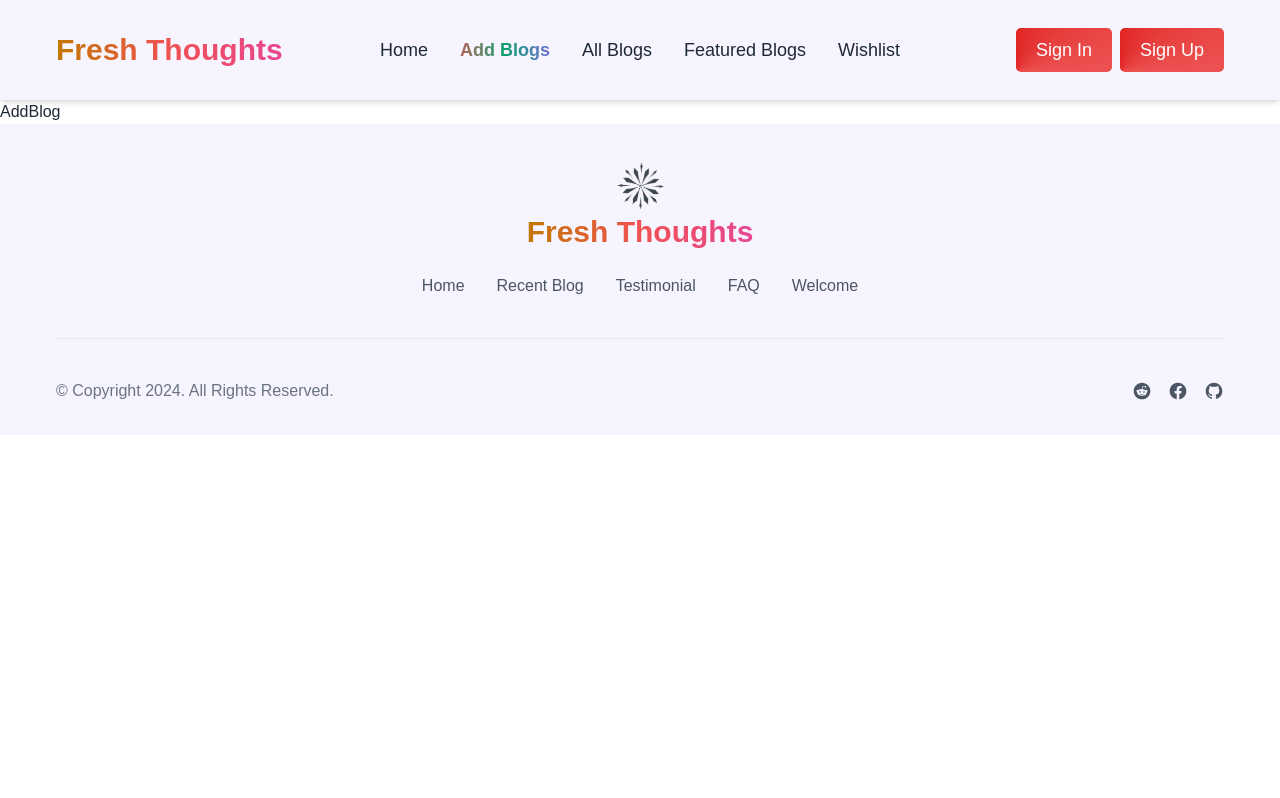
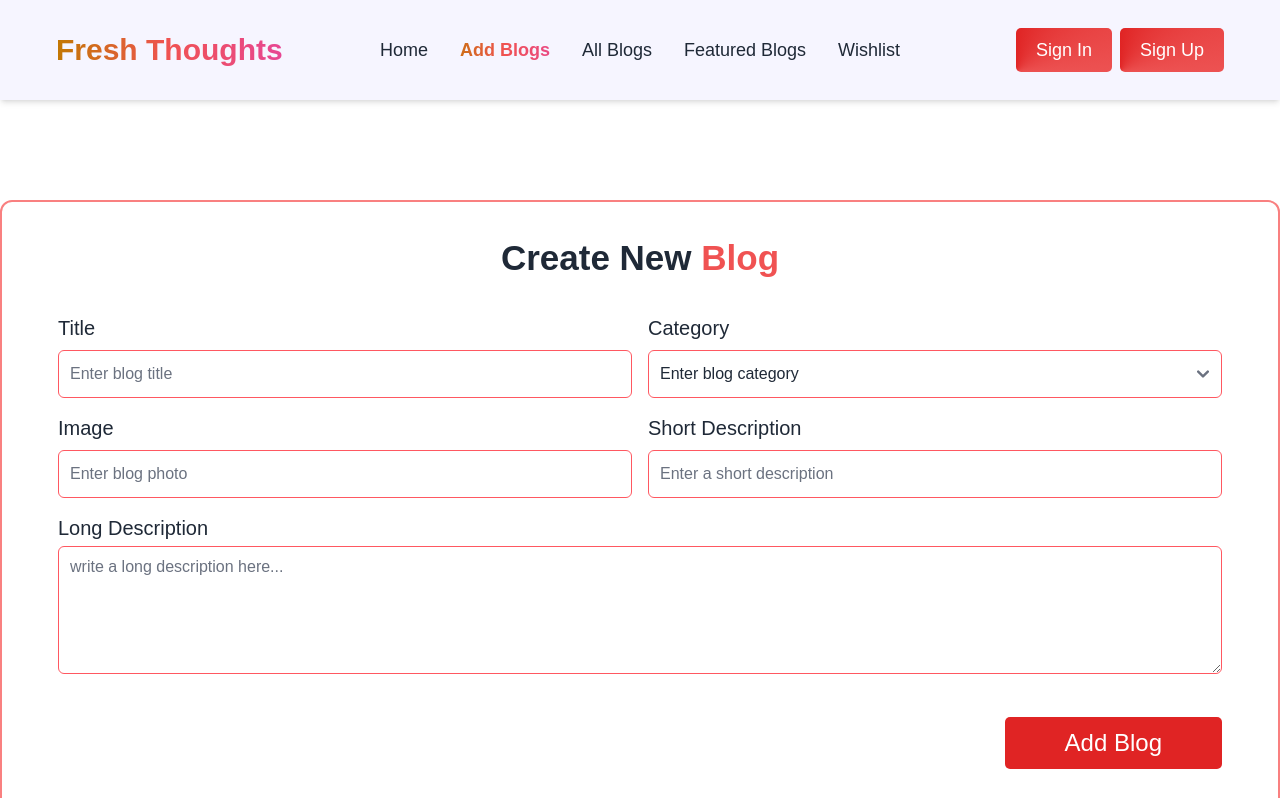
Before and after one commit to sifat786/Fresh-Thoughts-Client, a React (Vite) app: page /addBlogs in a window 1280 px wide. Shown: the top 798 px of the page. Built offline with nearby package versions, Linux system fonts and the light colour scheme; no server answers; a web font is replaced by a local one.

Commit message:
addblog page setup done

```diff
--- a/src/Pages/AddBlog/AddBlog.jsx
+++ b/src/Pages/AddBlog/AddBlog.jsx
@@ -1,9 +1,79 @@
+import axios from "axios";
+import useAuth from "../../Hooks/useAuth";
+import toast from "react-hot-toast";
 
 
 const AddBlog = () => {
+
+    const {user} = useAuth();
+
+    const handleAddBlog = (e) => {
+        e.preventDefault();
+        const form = e.target;
+
+        const title = form.title.value;
+        const category = form.category.value;
+        const photo = form.photo.value;
+        const short = form.short.value;
+        const long = form.long.value;
+        const email = user?.email;
+        const name = user?.displayName;
+        const newBlog = {title, category, photo, short, long, name, email};
+
+        axios.post('http://localhost:5000/blogs', newBlog)
+        .then(res => {
+            if(res.data.insertedId) {
+                toast.success('Blog added successfully');
+                form.reset();
+            }
+        })
+        .catch(err => console.log(err));
+    }
+
     return (
-        <div>
-            AddBlog
+        <div className="container my-10 md:my-[70px] lg:my-[100px]">
+
+            <form onSubmit={handleAddBlog} className="border-2 border-red-400 py-10 px-14 rounded-xl">
+                <h1 className="text-center text-2xl md:text-[35px] font-semibold mb-5 md:mb-10">Create New <span className="text-red-500">Blog</span></h1>
+                    <div className="grid grid-cols-1 md:grid-cols-2 gap-4">
+                        <div>
+                            <label className="md:text-xl ">Title</label>
+                            <input type="text" name="title" required placeholder="Enter blog title" className="input input-error mt-2 py-[11px] pl-[11px]   text-base w-full rounded-md " />
+                        </div>
+                        <div className=" flex flex-col">
+                            <label className=" md:text-xl">Category</label>
+                            <select name="category" required className="select select-error mt-2 pl-[11px]  text-base w-full  rounded-md">
+                                <option selected hidden>Enter blog category</option>
+                                <option>Travel</option>
+                                <option>Food</option>
+                                <option>Arts & Culture</option>
+                                <option>Health & Wellness</option>
+                                <option>Technology</option>
+                                <option>Fashion</option>
+                                <option>Education</option>
+                                <option>Photography</option>
+                                <option>Gaming</option>
+                            </select>
+                        </div>
+                        <div>
+                            <label className="md:text-xl">Image</label>
+                            <input type="url" name="photo" required placeholder="Enter blog photo" className="input input-error mt-2 py-[11px] pl-[11px]   text-base w-full  rounded-md " />
+                        </div>
+                        <div>
+                            <label className="md:text-xl ">Short Description</label>
+                            <input type="text" name="short" required placeholder="Enter a short description" className="input input-error mt-2 py-[11px] pl-[11px]   text-base w-full font-rale rounded-md " />
+                        </div>
+
+                        <div className="col-span-full">
+                            <label className="md:text-xl">Long Description</label>
+                            <textarea name="long" required className="textarea textarea-error text-base w-full  rounded-md h-32 pl-[11px] mt-1" placeholder="write a long description here..."></textarea>
+                        </div>
+                        <div className="col-span-full mt-5 flex justify-center lg:justify-end">
+                            <input type="submit" value="Add Blog" className='py-[10px] bg-red-600 text-center rounded-[5px] w-full lg:w-auto px-0 lg:px-[60px] cursor-pointer text-white text-2xl font-medium'/>
+                        </div>
+                    </div>
+            </form>
+
         </div>
     );
 };
--- a/src/Pages/BlogDetails/BlogDetails.jsx
+++ b/src/Pages/BlogDetails/BlogDetails.jsx
@@ -69,6 +69,14 @@ const BlogDetails = () => {
                             <p>{short_description}</p>
                             <p className="mt-3">{long_description}</p>
                         </div>
+                        {
+                            isBlogOwner &&
+                            (
+                                <button onClick={() => {/* Navigate to update route */}} className="px-5 py-2  text-white uppercase bg-red-600 rounded-lg lg:w-auto  hover:bg-red-700 focus:bg-black cursor-pointer">
+                                    Update Blog
+                                </button>
+                            )
+                        }
                     </div>
                 </div>
             </div>
@@ -76,11 +84,11 @@ const BlogDetails = () => {
             {/* //* comments section: */}
             <hr className="md:w-[82%] lg:w-[72%] mx-auto border-2 border-red-500 mt-[-30px] hidden md:block"/>
             <div className="md:max-w-xl lg:max-w-3xl mx-auto md:mt-3">
-                <h4 className="md:text-xl lg:text-2xl font-semibold mb-3">Comments</h4>
+                <h4 className="text-xl lg:text-2xl font-semibold md:mb-3">Comments</h4>
                 {
                     isBlogOwner ?
                         (
-                            <p className="text-gray-600">You cannot comment on your own blog.</p>
+                            <p className="text-red-600">You cannot comment on your own blog.</p>
                         )
 
                         :
@@ -106,9 +114,9 @@ const BlogDetails = () => {
 
                 {
                     commentsData?.map(comment => (
-                        <div key={comment._id} className="p-4 md:px-6 bg-red-50 rounded-md mt-6 shadow">
+                        <div key={comment._id} className="p-2 md:px-6 md:py-4 bg-red-50 rounded-md mt-4 md:mt-6 shadow w-1/2">
                             <div className="flex items-center gap-3">
-                                <img src={comment.userProfilePic} className="self-center flex-shrink-0 w-16 h-16 md:w-20 md:h-20 border rounded-full " />
+                                <img src={comment.userProfilePic} className="self-center flex-shrink-0 w-14 h-14 md:w-20 md:h-20 border rounded-full " />
                                 <div>
                                     <h4 className="md:text-lg font-semibold text-left">{comment.userName}</h4>
                                     <p className="text-xs md:text-sm">{comment.text}</p>
@@ -119,16 +127,6 @@ const BlogDetails = () => {
                 }
 
             </div>
-
-            {
-                isBlogOwner &&
-                (
-                    <button onClick={() => {/* Navigate to update route */}} className="block mx-auto mt-8 px-4 py-2 bg-blue-500 text-white font-semibold rounded-lg">
-                        Update Blog
-                    </button>
-                )
-            }
-
         </div>
     );
 };
--- a/src/Pages/Login/Login.jsx
+++ b/src/Pages/Login/Login.jsx
@@ -11,7 +11,7 @@ import toast from "react-hot-toast";
 
 const Login = () => {
 
-  const {loginUser, googleLogin, user, loading} = useAuth();
+  const {loginUser, googleLogin, user} = useAuth();
   const location = useLocation();
   const navigate = useNavigate();
   const [showPassword, setShowPassword] = useState(false);
@@ -55,7 +55,7 @@ const Login = () => {
     }
   }
 
-  if(user || loading) return;
+  if(user) return;
 
   return (
     <div className="pb-8 md:pb-[70px] lg:pb-[130px] pt-4 md:pt-[30px] lg:pt-[60px] container">
--- a/src/Router/Router.jsx
+++ b/src/Router/Router.jsx
@@ -50,7 +50,7 @@ const router = createBrowserRouter([
           path: '/blogDetails/:id',
           element: <PrivateRoute><BlogDetails/></PrivateRoute>,
           loader: ({params}) => fetch(`http://localhost:5000/blogs/${params.id}`)
-        }
+        },
       ]
     },
 ]);
--- a/src/Shared/Header/Header.jsx
+++ b/src/Shared/Header/Header.jsx
@@ -14,7 +14,7 @@ const Header = () => {
             <li>
                 <NavLink className={({ isActive }) =>
                             isActive
-                                ? " font-semibold text-lg bg-gradient-to-r from-red-500 via-green-500 to-purple-500 text-transparent bg-clip-text"
+                                ? " font-semibold text-lg bg-gradient-to-r from-yellow-500 via-red-500 to-pink-500 text-transparent bg-clip-text"
                                 : "font-medium text-lg"
                             }
                             to="/"
@@ -24,7 +24,7 @@ const Header = () => {
             <li>
                 <NavLink className={({ isActive }) =>
                             isActive
-                                ? " font-semibold text-lg bg-gradient-to-r from-red-500 via-green-500 to-purple-500 text-transparent bg-clip-text"
+                                ? " font-semibold text-lg bg-gradient-to-r from-yellow-500 via-red-500 to-pink-500 text-transparent bg-clip-text"
                                 : "font-medium text-lg"
                             }
                             to="/addBlogs"
@@ -34,7 +34,7 @@ const Header = () => {
             <li>
                 <NavLink className={({ isActive }) =>
                             isActive
-                                ? " font-semibold text-lg bg-gradient-to-r from-red-500 via-green-500 to-purple-500 text-transparent bg-clip-text"
+                                ? " font-semibold text-lg bg-gradient-to-r from-yellow-500 via-red-500 to-pink-500 text-transparent bg-clip-text"
                                 : "font-medium text-lg"
                             }
                             to="/allBlogs"
@@ -44,7 +44,7 @@ const Header = () => {
             <li>
                 <NavLink className={({ isActive }) =>
                             isActive
-                                ? " font-semibold text-lg bg-gradient-to-r from-red-500 via-green-500 to-purple-500 text-transparent bg-clip-text"
+                                ? " font-semibold text-lg bg-gradient-to-r from-yellow-500 via-red-500 to-pink-500 text-transparent bg-clip-text"
                                 : "font-medium text-lg"
                             }
                             to="/featured"
@@ -54,7 +54,7 @@ const Header = () => {
             <li>
                 <NavLink className={({ isActive }) =>
                             isActive
-                                ? " font-semibold text-lg bg-gradient-to-r from-red-500 via-green-500 to-purple-500 text-transparent bg-clip-text"
+                                ? " font-semibold text-lg bg-gradient-to-r from-yellow-500 via-red-500 to-pink-500 text-transparent bg-clip-text"
                                 : "font-medium text-lg"
                             }
                             to="/wishlist"
```
